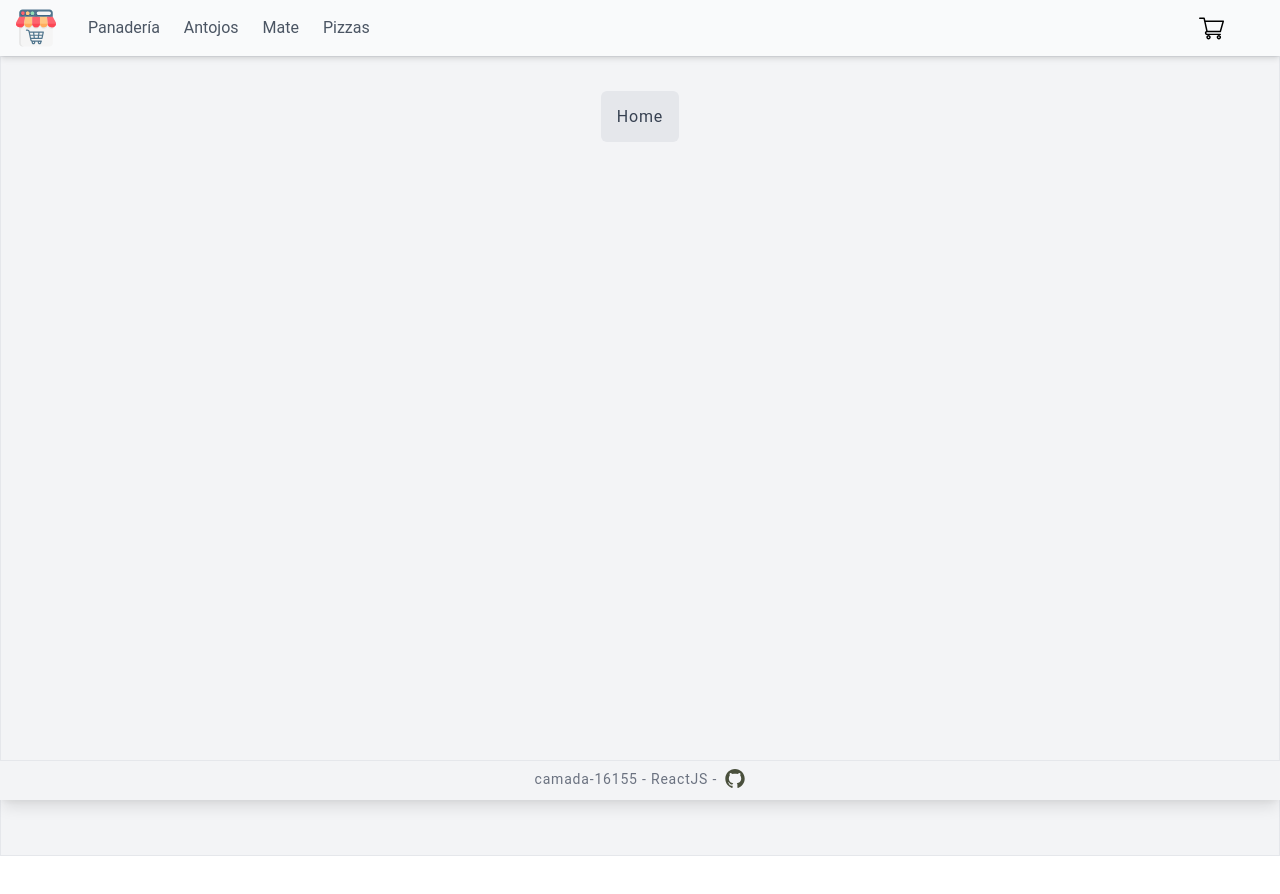
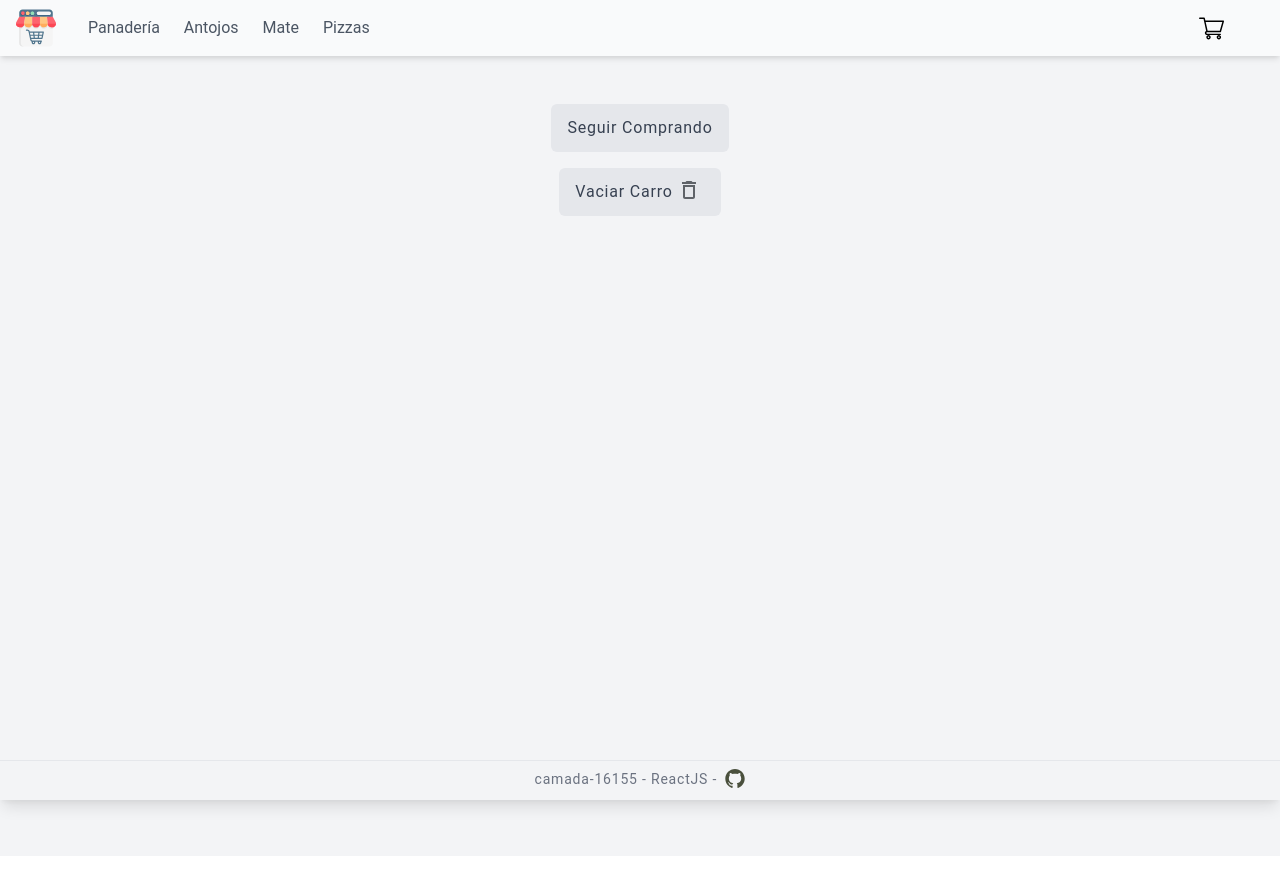
Before and after one commit to tdelgio/tienda-react, a React (Create React App) app: page /cart in a window 1280 px wide. Built offline with nearby package versions, Linux system fonts and the light colour scheme.

Commit message:
desafio 10

```diff
--- a/src/components/Buttons.js
+++ b/src/components/Buttons.js
@@ -1,10 +1,10 @@
 import React from "react";
 import { Link } from "react-router-dom";
 
-export const AddToCart = ({ setDisplay }) => {
+export const AddToCart = ({ handleOnAdd }) => {
   return (
     <button
-      onClick={() => setDisplay("block")}
+      onClick={handleOnAdd}
       className="flex items-center justify-between border-2 rounded-md max-w-xs w-full shadow-sm"
     >
       <span className="p-2 border-r-2 flex-shrink">
@@ -32,9 +32,20 @@ export const FinishButton = () => {
   return (
     <Link
       to="/cart"
-      className="flex items-center justify-between border-2 rounded-md max-w-xs w-full shadow-sm bg-gray-800 text-gray-200"
+      className="flex items-center justify-between border-2 rounded-md max-w-xs w-full shadow-sm bg-gray-700 text-gray-200"
     >
-      <span className="px-5 p-2 mx-auto">Terminar Compra</span>
+      <span className="px-5 p-2 mx-auto">Terminar compra</span>
     </Link>
   );
 };
+
+export const BackHome = () => {
+  return (
+    <Link
+      to="/"
+      className="flex items-center justify-between border-2 rounded-md max-w-xs w-full shadow-sm bg-gray-600 text-gray-200"
+    >
+      <span className="px-5 p-2 mx-auto">Seguir Comprando</span>
+    </Link>
+  );
+};
--- a/src/components/Cart.js
+++ b/src/components/Cart.js
@@ -1,14 +1,34 @@
-import React from "react";
+import React, { useContext } from "react";
 import { Link } from "react-router-dom";
+import { CartContext } from "../context/CartContext";
+import { TrashIcon } from "./Icons";
+
+import ItemCart from "./ItemCart";
 
 const Cart = () => {
+  const { cart, clearCart } = useContext(CartContext);
+
+  console.log(cart);
+
   return (
-    <div className="container-xl border min-h-screen text-center py-12">
+    <div className="flex flex-col items-center min-h-screen text-center py-12 space-y-4">
+      {cart.map((i) => (
+        <ItemCart name={i.item.title} price={i.item.price} url={i.item.url} />
+      ))}
       <Link
         to="/"
-        className=" border-gray-300 p-4 bg-gray-200 text-gray-700 w-8 h-4 rounded-md mx-auto"
+        className=" flex items-center border-gray-300 p-4 bg-gray-200 text-gray-700 max-w-sm h-12 rounded-md mx-auto"
       >
-        Home
+        Seguir Comprando
+      </Link>
+
+      <Link
+        to="/"
+        onClick={clearCart}
+        className="flex items-center border-gray-300 p-4 bg-gray-200 text-gray-700 max-w-sm h-12 rounded-md mx-auto"
+      >
+        Vaciar Carro
+        <TrashIcon />
       </Link>
     </div>
   );
--- a/src/components/Icons.js
+++ b/src/components/Icons.js
@@ -113,3 +113,37 @@ export const MenuIcon = ({ display }) => {
     </div>
   );
 };
+
+export const RemoveItem = ({ removeItem }) => (
+  <button onClick={removeItem}>
+    <svg
+      width="24"
+      height="24"
+      viewBox="0 0 24 24"
+      fill="none"
+      xmlns="http://www.w3.org/2000/svg"
+      className="mx-4 h-8 w-8"
+    >
+      <path
+        d="M7 11V13H17V11H7ZM12 2C6.48 2 2 6.48 2 12C2 17.52 6.48 22 12 22C17.52 22 22 17.52 22 12C22 6.48 17.52 2 12 2ZM12 20C7.59 20 4 16.41 4 12C4 7.59 7.59 4 12 4C16.41 4 20 7.59 20 12C20 16.41 16.41 20 12 20Z"
+        fill="#CC5F58"
+      />
+    </svg>
+  </button>
+);
+
+export const TrashIcon = () => (
+  <svg
+    width="24"
+    height="24"
+    viewBox="0 0 24 24"
+    fill="none"
+    xmlns="http://www.w3.org/2000/svg"
+    className="mb-1 mx-1 inline"
+  >
+    <path
+      d="M16 9V19H8V9H16ZM14.5 3H9.5L8.5 4H5V6H19V4H15.5L14.5 3ZM18 7H6V19C6 20.1 6.9 21 8 21H16C17.1 21 18 20.1 18 19V7Z"
+      fill="#5F6368"
+    />
+  </svg>
+);
--- /dev/null
+++ b/src/components/ItemCart.js
@@ -0,0 +1,35 @@
+import React, { useContext } from "react";
+
+import { CartContext } from "../context/CartContext";
+import { RemoveItem } from "./Icons";
+
+const ItemCart = ({ name, price, url, count }) => {
+  const { removeItem } = useContext(CartContext);
+
+  return (
+    <div className="flex flex-col justify-between my-4 mx-2 h-full shadow-md rounded-md max-w-lg w-full py-4">
+      <div className="ml-2 flex items-center">
+        <img
+          src={url}
+          placeholder="blurred"
+          alt="item"
+          width={50}
+          height={50}
+          className=" h-12 w-14 shadow-md rounded-md  "
+        />
+        <div className="flex flex-col items-start justify-center px-4 w-full">
+          <h2 className="font-bold text-xl whitespace-nowrap">{name}</h2>
+          <p className="tracking-normal ">${price}</p>
+        </div>
+        <div className="rounded-sm h-12 w-24 mx-2 flex items-center justify-center">
+          xxx
+        </div>
+        <div className="rounded-sm h-12 whitespace-nowrap mx-2 font-bold flex items-center">
+          $ Total
+        </div>
+        <RemoveItem removeItem={removeItem} />
+      </div>
+    </div>
+  );
+};
+export default ItemCart;
--- a/src/components/ItemCount.js
+++ b/src/components/ItemCount.js
@@ -1,7 +1,6 @@
 import React, { useState } from "react";
-import { Link } from "react-router-dom";
 
-import { AddToCart, FinishButton } from "./Buttons";
+import { AddToCart, FinishButton, BackHome } from "./Buttons";
 
 const RemoveIcon = () => (
   <svg
@@ -27,8 +26,9 @@ const AddIcon = () => (
   </svg>
 );
 
-export const ItemCount = ({ stock }) => {
-  const [count, setCount] = useState(1);
+export const ItemCount = ({ stock, onAdd }) => {
+  const initial = 1;
+  const [count, setCount] = useState(initial);
   const [display, setDisplay] = useState("hidden");
 
   const handleClickAdd = () => {
@@ -37,6 +37,17 @@ export const ItemCount = ({ stock }) => {
   const handleClickRemove = () => {
     count === 1 ? setCount(1) : setCount(count - 1);
   };
+
+  const handleOnAdd = () => {
+    onAdd(count);
+    setCount(initial);
+    setDisplay("block");
+  };
+
+  // const { cart, setCart } = useContext(CartContext);
+  // console.log(cart);
+
+  // const item = { id: "1", title: "item cargado desde count" };
 
   return (
     <div className="flex flex-col justify-around max-w-xs h-full w-full">
@@ -51,9 +62,19 @@ export const ItemCount = ({ stock }) => {
       </div>
       <div>
         {display === "block" ? (
-          <FinishButton />
+          <div className="space-y-2">
+            <FinishButton />
+            <BackHome />
+          </div>
         ) : (
-          <AddToCart setDisplay={setDisplay} />
+          <>
+            <AddToCart setDisplay={setDisplay} handleOnAdd={handleOnAdd} />
+            {/* //   onClick={() => {
+          //     setCart(item);
+          //   }}
+          // >
+          //   addToCart*/}
+          </>
         )}
       </div>
     </div>
--- a/src/components/ItemDetail.js
+++ b/src/components/ItemDetail.js
@@ -1,8 +1,17 @@
-import React, { useState } from "react";
+import React, { useContext } from "react";
 
+import { CartContext } from "../context/CartContext";
 import ItemCount from "./ItemCount";
 
 const ItemDetail = ({ item }) => {
+  const { setCart, addItem } = useContext(CartContext);
+
+  const onAdd = (count) => {
+    setCart(count);
+    addItem(item, count);
+    // console.log(count);
+  };
+
   return (
     <div className="flex items-center w-full">
       <div
@@ -24,7 +33,7 @@ const ItemDetail = ({ item }) => {
             {`$`}
             {item.price}
           </h3>
-          <ItemCount stock={item.stock} />
+          <ItemCount stock={item.stock} onAdd={onAdd} />
         </div>
       </div>
     </div>
--- a/src/components/ItemList.js
+++ b/src/components/ItemList.js
@@ -5,6 +5,7 @@ const ItemList = ({ products }) => (
   <>
     {products.map((i) => (
       <Item
+        key={i.id}
         id={i.id}
         name={i.title}
         price={i.price}
--- a/src/context/ cartContext.js
+++ /dev/null
@@ -1,3 +0,0 @@
-import { createContext } from "react";
-
-export const CartContext = createContext();
--- /dev/null
+++ b/src/context/CartContext.js
@@ -0,0 +1,31 @@
+import React, { createContext, useState } from "react";
+
+export const CartContext = createContext();
+
+export const CartContextProvider = ({ children }) => {
+  let variable = "desde context";
+  const [cart, setCart] = useState([]);
+
+  const addItem = (item, quantity) => {
+    setCart([...cart, { item, quantity }]);
+  };
+
+  const clearCart = () => {
+    setCart([]);
+  };
+
+  const removeItem = (itemId) => {
+    const cartFilter = cart.filter((element) => element.item.id !== itemId);
+    return setCart(cartFilter);
+  };
+
+  console.log(cart);
+
+  return (
+    <CartContext.Provider
+      value={{ variable, cart, setCart, addItem, clearCart, removeItem }}
+    >
+      {children}
+    </CartContext.Provider>
+  );
+};
--- a/src/utils/promises.js
+++ b/src/utils/promises.js
@@ -2,7 +2,7 @@ const productos = [
   {
     id: 1,
     title: "Pan de Chocolate",
-    price: 10,
+    price: "10",
     description: "Este no lo vas a poder creer.",
     url: "https://encrypted-tbn0.gstatic.com/images?q=tbn:ANd9GcSzwuDpybStkicRBLYD8W0dOkHYuXTgXXyP4g&usqp=CAU",
     stock: 5,
@@ -11,7 +11,7 @@ const productos = [
   {
     id: 2,
     title: "Medialuna de Manteca",
-    price: 10,
+    price: "10",
     description: "Receta original hojaldrada.",
     url: "https://encrypted-tbn0.gstatic.com/images?q=tbn:ANd9GcRGjvtXpzK5eB4ISfu_8nyMpcgkgIakV8JCNQ&usqp=CAU",
     stock: 15,
@@ -20,7 +20,7 @@ const productos = [
   {
     id: 3,
     title: "Kanel Bullar",
-    price: 20,
+    price: "20",
     description: "Un nudo de masa mantecosa con canela y cardamono.",
     url: `https://encrypted-tbn0.gstatic.com/images?q=tbn:ANd9GcS6vV5liNTOUr0THNxxZWG_v1AzVaOgPzyzPA&usqp=CAU`,
     stock: 3,
@@ -29,7 +29,7 @@ const productos = [
   {
     id: 4,
     title: "Baguette",
-    price: 10,
+    price: "10",
     description: "Fermentación larga.",
     url: `https://encrypted-tbn0.gstatic.com/images?q=tbn:ANd9GcSrRKWh2jwo-yJT8e9nOgLFLJMFy6v19ODw2g&usqp=CAU`,
     stock: 10,
@@ -38,7 +38,7 @@ const productos = [
   {
     id: 5,
     title: "Chipa",
-    price: 10,
+    price: "10",
     description: "Hecho con fecula de mandioca y queso pategrás.",
     url: `https://encrypted-tbn0.gstatic.com/images?q=tbn:ANd9GcRR53vaoutgWGRlhvlGaQZhyMhhZKnahiMmog&usqp=CAU`,
     stock: 5,
@@ -47,7 +47,7 @@ const productos = [
   {
     id: 6,
     title: "Cremona",
-    price: 10,
+    price: "10",
     description: "Gran compañera para el mate.",
     url: "https://encrypted-tbn0.gstatic.com/images?q=tbn:ANd9GcQjmNY1D-_RLsnx6TQdPXaxCPCqMRbkC_PJGQ&usqp=CAU",
     stock: 5,
@@ -56,7 +56,7 @@ const productos = [
   {
     id: 7,
     title: "Hogaza Integral",
-    price: 10,
+    price: "10",
     description: "Hechas 100% con harina integral orgánica de la zona.",
     url: `https://encrypted-tbn0.gstatic.com/images?q=tbn:ANd9GcQHtV3KE2WNYN0StmwuS4Kd8vZ4zlFRcD8yEw&usqp=CAU`,
     stock: 5,
@@ -65,7 +65,7 @@ const productos = [
   {
     id: 8,
     title: "Pan de campo",
-    price: 10,
+    price: "10",
     description: "Ideal para tostadas y bruschettas.",
     url: `https://encrypted-tbn0.gstatic.com/images?q=tbn:ANd9GcRocfPrvftGCx0iKas1qZl5f3hVNs4ztnW9tw&usqp=CAU`,
     stock: 2,
@@ -74,7 +74,7 @@ const productos = [
   {
     id: 9,
     title: "Focaccia",
-    price: 10,
+    price: "10",
     description:
       "Romero, orégano fresco, sal marina, aceite de oliva y tomates secos.",
     url: "https://encrypted-tbn0.gstatic.com/images?q=tbn:ANd9GcSGS8PP0AtKKfE_pgYqY35XJPdILhCoD7rKsQ&usqp=CAU",
```
Also changed, not shown: src/components/App.js (+4 -6 lines).
